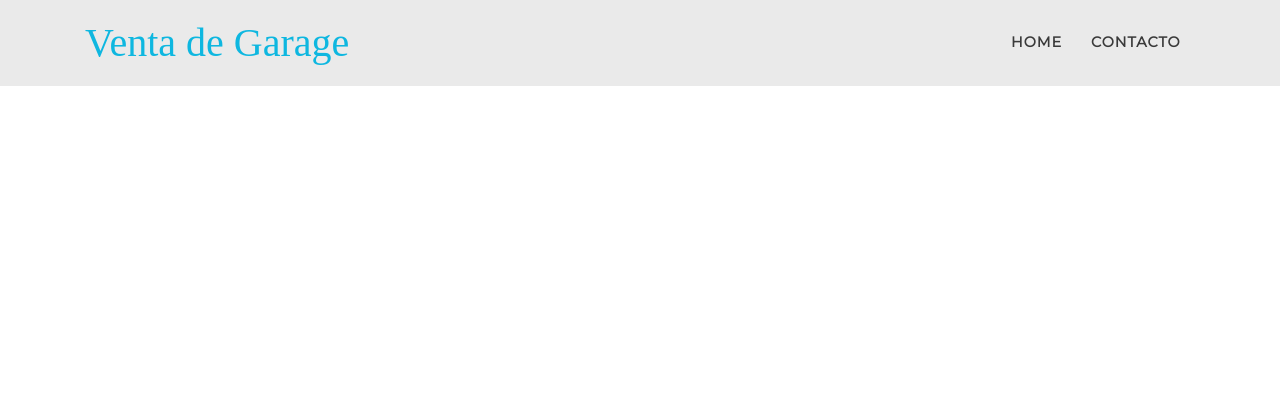
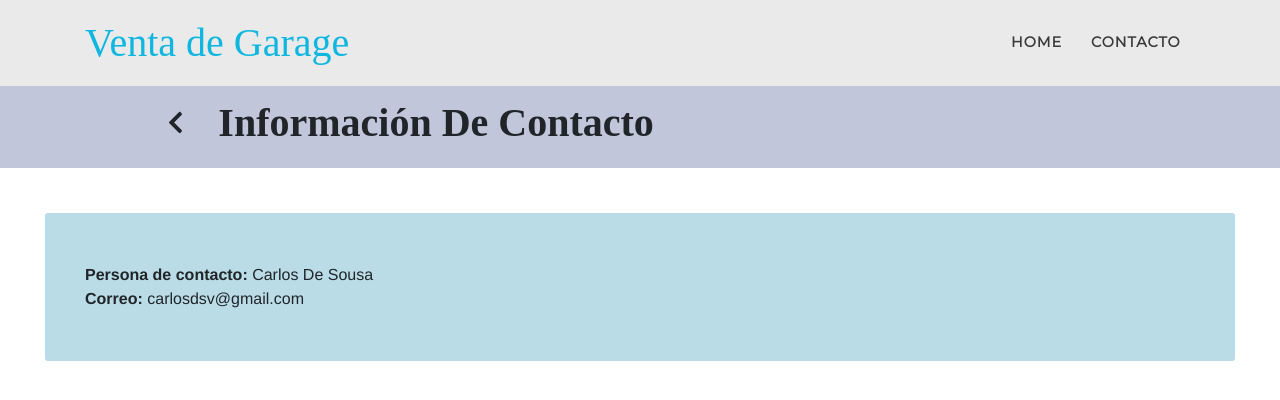
Before and after one commit to MayaUribe/sales-app, a React (Create React App) app: page /contacto in a window 1280 px wide. Shown: the top 400 px of the page. Built offline with nearby package versions, Linux system fonts and the light colour scheme; a small style sheet from the web is missing; a web font is replaced by a local one.

Commit message:
Adding contact page.

```diff
--- a/src/App.js
+++ b/src/App.js
@@ -4,7 +4,8 @@ import Home from './pages/home';
 import Footer from './components/footer';
 import { Route, Switch } from 'react-router-dom';
 import Product from './pages/product';
-import HeaderMenu from "./components/headerMenu";
+import Contact from './pages/contact';
+import HeaderMenu from './components/headerMenu';
 
 class App extends Component {
   render() {
@@ -15,6 +16,7 @@ class App extends Component {
           <Switch>
             <Route exact path='/' component={Home} />
             <Route path='/product/:id' component={Product} />
+            <Route path='/contacto' component={Contact} />
           </Switch>
         </div>
         <Footer/>
--- a/src/components/headerMenu.js
+++ b/src/components/headerMenu.js
@@ -12,7 +12,7 @@ class HeaderMenu extends Component {
           <Link className="nav-link js-scroll-trigger" to='/'>Home</Link>
         </li>
         <li className="nav-item">
-          <a className="nav-link js-scroll-trigger" href="#contact">Contacto</a>
+          <Link className="nav-link js-scroll-trigger" to="/contacto">Contacto</Link>
         </li>
       </ul>
     );
--- /dev/null
+++ b/src/components/subHeader.js
@@ -0,0 +1,25 @@
+import React, { Component } from 'react';
+import { FaChevronLeft } from 'react-icons/fa';
+import { NavLink } from 'react-router-dom';
+
+class SubHeader extends Component {
+
+  render() {
+    return (
+      <section className="bg-project" id="project">
+        <div className="row">
+          <div className="col-lg-2 col-md-2 col-sm-2 col-xs-2 text-right back-button">
+            <NavLink to='/'>
+              <FaChevronLeft />
+            </NavLink>
+          </div>
+          <div className="col-lg-10 col-md-10 col-sm-10 col-xs-10 product-header">
+            <h2 className="project-title">{this.props.title || ""}</h2>
+          </div>
+        </div>
+      </section>
+    );
+  }
+}
+
+export default SubHeader;
--- a/src/index.css
+++ b/src/index.css
@@ -587,10 +587,11 @@ header.masthead .intro-text .intro-heading {
 }
 
 section#contact {
-  background-color: #222222;
-  /*background-image: url("../img/map-image.png");
-  background-repeat: no-repeat;
-  background-position: center;*/
+  background-color: #b9dce7;
+  margin: 45px;
+  border-radius: 3px;
+  padding: 50px 0;
+  text-align: left;
 }
 section#contact .section-heading {
   color: white;
--- /dev/null
+++ b/src/pages/contact/index.js
@@ -0,0 +1,27 @@
+import React, { Component } from 'react';
+import SubHeader from "../../components/subHeader";
+
+import '../../App.css';
+import '../../index.css';
+
+class Contact extends Component {
+  render() {
+    return (
+      <div>
+        <SubHeader title="Información de Contacto" />
+        <section id="contact">
+          <div className="container">
+            <div>
+              <strong>Persona de contacto: </strong>Carlos De Sousa
+            </div>
+            <div>
+              <strong>Correo: </strong>carlosdsv@gmail.com
+            </div>
+          </div>
+        </section>
+      </div>
+    )
+  }
+}
+
+export default Contact;
--- a/src/pages/product/index.js
+++ b/src/pages/product/index.js
@@ -8,6 +8,7 @@ import _ from 'lodash';
 import '../../App.css';
 import '../../index.css';
 
+import SubHeader from '../../components/subHeader';
 import { PRODUCTS } from '../../data/products';
 import {NavLink} from "react-router-dom";
 
@@ -31,10 +32,6 @@ class Product extends Component {
 
   componentDidMount() {
     this.fetchProduct();
-  }
-
-  _handleGoToPage() {
-    // browserHistory.push('/');
   }
 
   renderGallery() {
@@ -66,7 +63,7 @@ class Product extends Component {
         <div className="row">
           <div className="col-lg-2 col-md-2 col-sm-2 col-xs-2 text-right back-button">
             <NavLink to='/'>
-              <FaChevronLeft onClick={this._handleGoToPage.bind(this)} />
+              <FaChevronLeft />
             </NavLink>
           </div>
           <div className="col-lg-10 col-md-10 col-sm-10 col-xs-10 product-header">
@@ -86,7 +83,7 @@ class Product extends Component {
 
     return (
       <div>
-        {this._renderHeader()}
+        <SubHeader title={product.name || ""} />
         <section className="product-body" id="detail">
           {this.renderGallery()}
           <div className="container body">
```
Also changed, not shown: src/components/header.js (deleted, +0 -36 lines).
